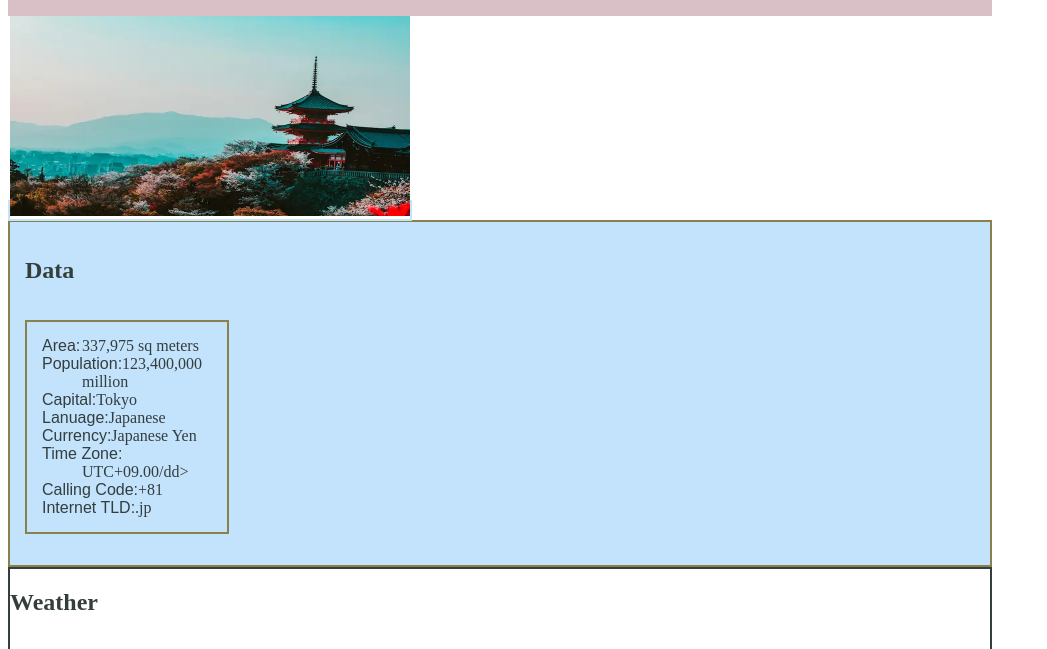
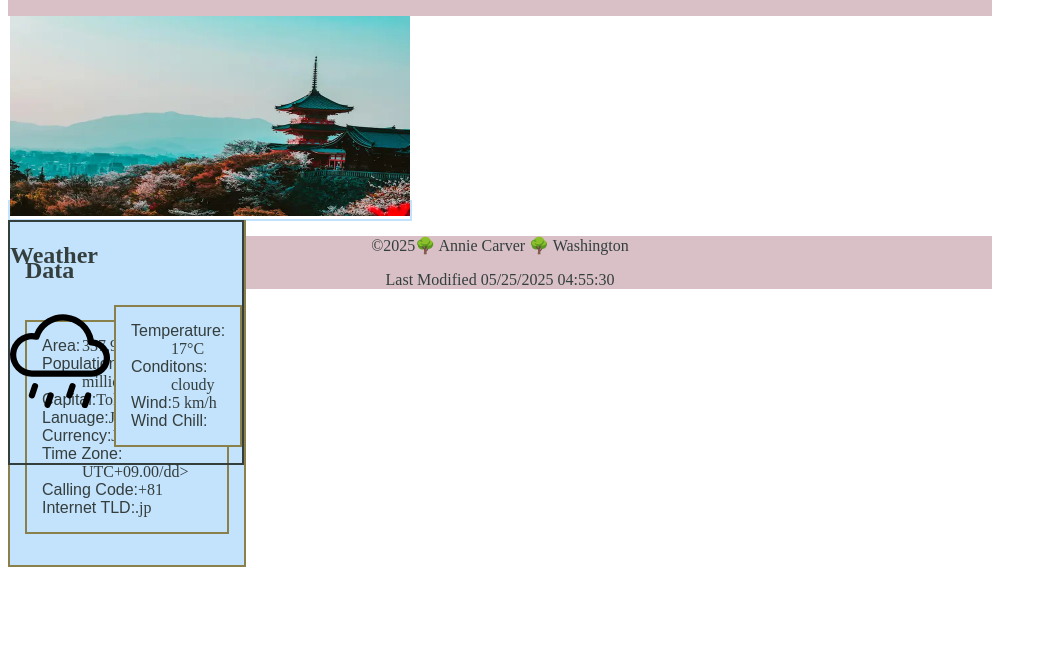
Before and after one commit to arcarver/wdd131, a plain HTML site: page place.html in a window 1280 px wide. Shown: the part 102-751 px from the top of the page, without its empty margins (0-1047 px from the left). Drawn offline with Linux system fonts and the light colour scheme.

Commit message:
position

```diff
--- a/styles/place-large.css
+++ b/styles/place-large.css
@@ -1,19 +1,20 @@
 @media screen and (min-width: 600px) {
-    picture{
-        display: relative;
+    picture {
+        position: relative;
     }
-    .data{
-        display: absolute;
-        display: left;
 
-    }
-    .weather{
-        display: absolute;
-        display: right;
-    }
-    ::weather{
+    .data {
+        position: absolute;
+        /* display: left; */
 
     }
 
+    .weather {
+        position: absolute;
+        /* display: right; */
+    }
+
+    ::weather {}
+
 
 }
```
